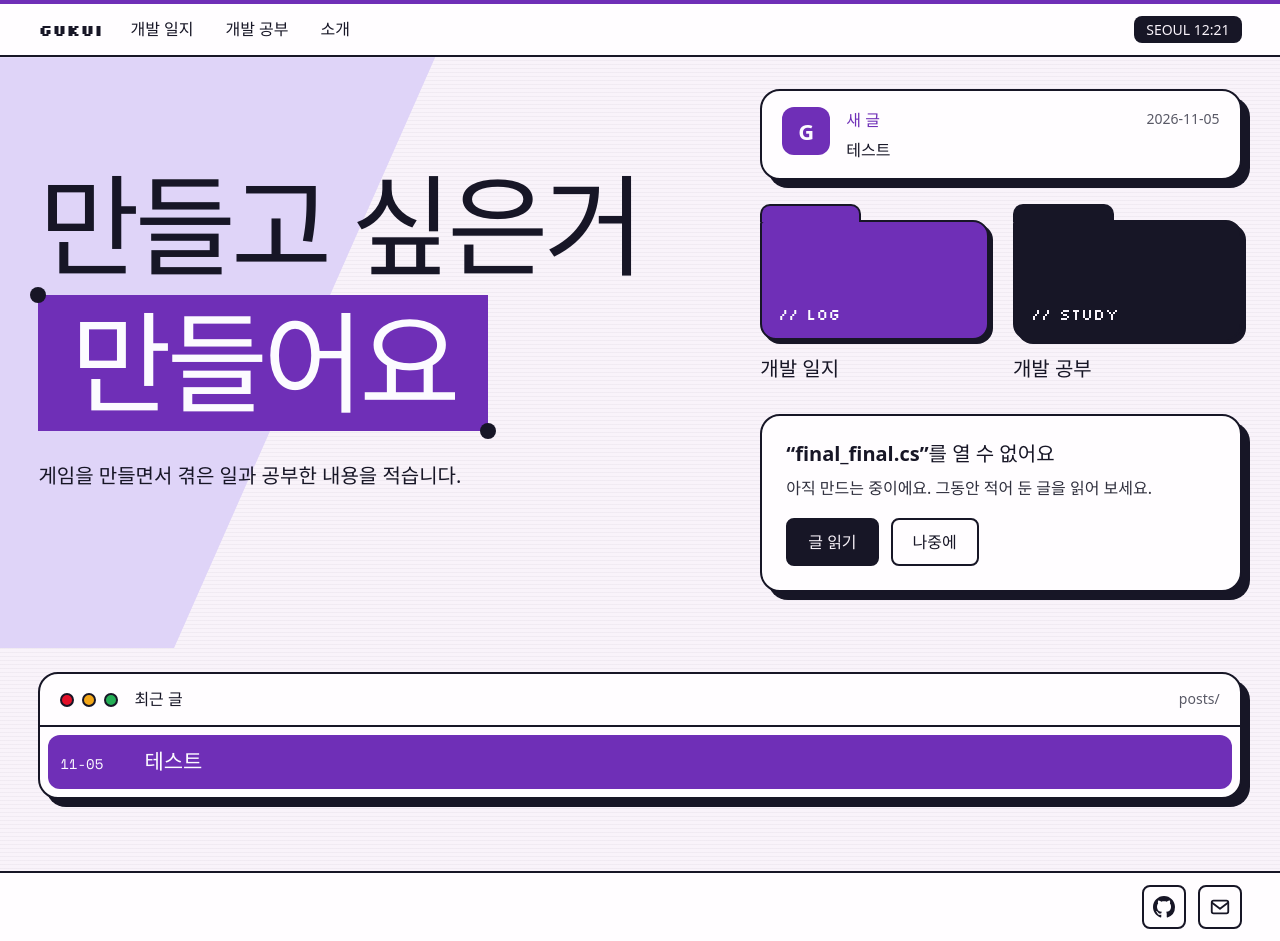
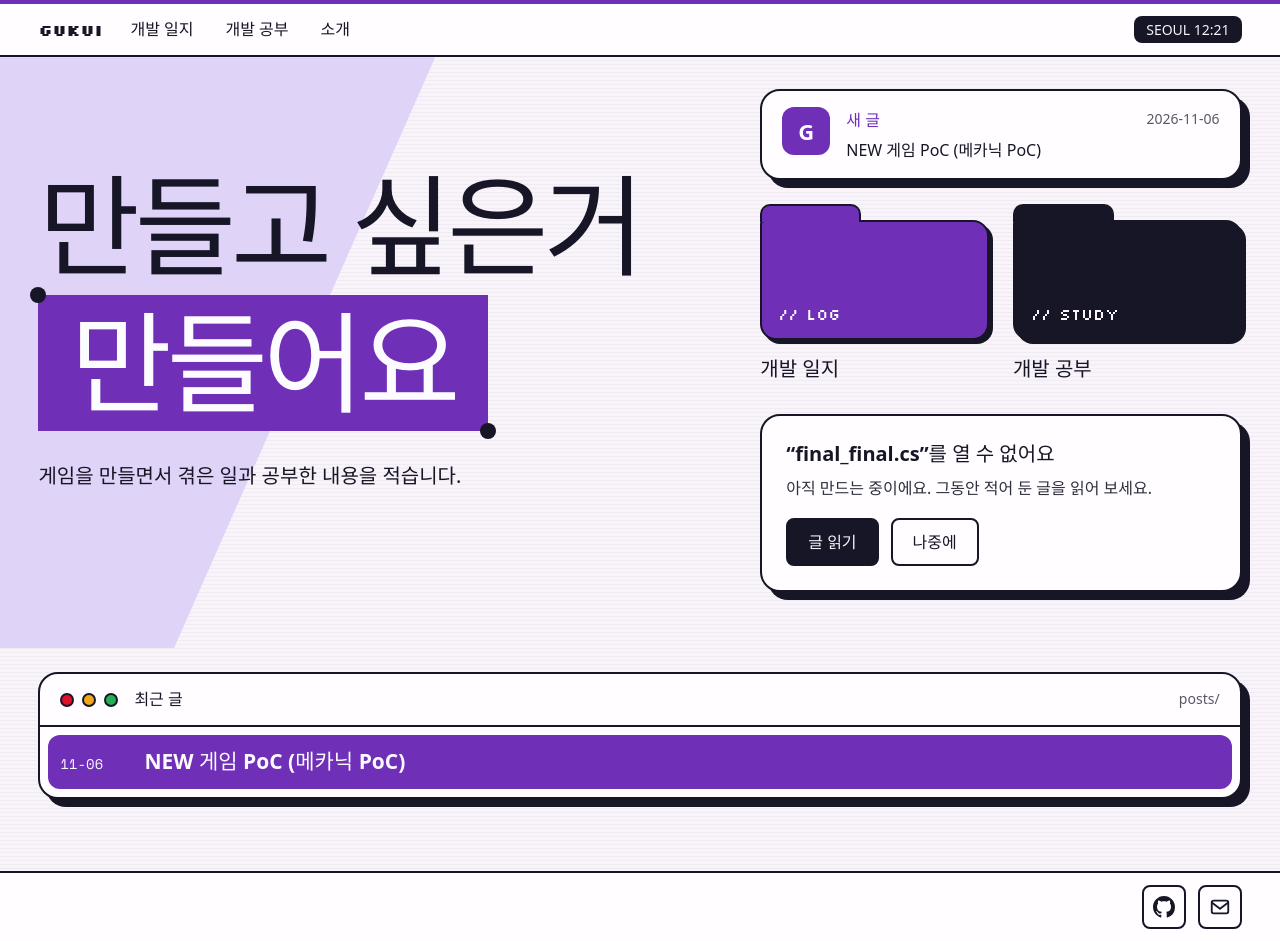
Before and after one commit to Gukui0516/Gukui0516.github.io, a Jekyll site: the page built from index.html, in a window 1280 px wide and 941 px high. Built offline with Jekyll 4.4.1, drawn with Linux system fonts in a browser that asks for light colours; some web fonts are replaced; part of the change alters nothing that is shown.

Commit message:
Add the first post: NEW 게임 PoC
Replace the placeholder test post with the 상하차 game PoC log, embed
its YouTube play video, and style embedded videos with a visible
keyboard focus ring.

Co-Authored-By: Claude Opus 5.5 <noreply@anthropic.com>

```diff
--- a/_posts/2026-11-05-test.md
+++ /dev/null
@@ -1,9 +0,0 @@
----
-layout: post
-title: 테스트
-category: log
----
-
-테스트
-
-![아이콘]({{ '/assets/cover-default.png' | relative_url }})
--- /dev/null
+++ b/_posts/2026-11-06-new-game-poc.md
@@ -0,0 +1,45 @@
+---
+title: NEW 게임 PoC (메카닉 PoC)
+category: log
+image: https://i.ytimg.com/vi/J1YWpSH-QC8/maxresdefault.jpg
+tags:
+  - PoC
+  - 멀티플레이
+  - 3D
+---
+
+서류도 다 떨어졌겠다.. 알바하면서 인디겜이나 만들어야겠다
+
+어떤 게임을 만들지 고민하다가 생각남!!
+
+저번에 친구 따라 상하차 알바를 했었음.
+일하다 보니까 이걸 멀티로 같이 하는 게임으로 만들면 재밌겠다는 생각이 들어서 바로 만들기 시작함.
+
+## 어떤 게임이냐면
+
+3D에 2~4인 멀티로 생각 중임. (리포나 그 캠핑카 끌고 다니는 게임처럼)
+
+할 일은 단순함. 트럭(1톤 윙바디) 몰고 가서 상차하고, 센터로 돌아와서 하차하는 거.
+
+트럭은 반드시 윙바디여야 함... 내가 일한 곳에선 윙바디 탔으니까!
+
+암튼 짐 싣고 센터에 오면 짐을 컨베이어 벨트에 내리고,
+
+5톤 트럭에 다시 하차와 적재까지 하면 끝!
+
+역할은 따로 정해 두지 않고 각자 하고 싶은 거 하게 할 생각임. 시간 안에 목표 개수를 채우면 스테이지 클리어.
+
+고민인 건 물건을 너무 던지면 파손되게 하는 거랑, 파손되면 불량품이 되고 불량품을 적재하면 돈을 적게 받는다든가 다른 페널티가 있다든가 하는
+그런 기믹들이 고민이다..
+
+## 지금은
+
+일단은 혼자 플레이할 수 있게 만들어 봤음.
+
+플레이 영상은 아래에.
+
+<div class="video"><iframe src="https://www.youtube-nocookie.com/embed/J1YWpSH-QC8" title="상하차게임 PoC" allow="accelerometer; clipboard-write; encrypted-media; gyroscope; picture-in-picture" allowfullscreen loading="lazy"></iframe></div>
+
+이제 멀티로 만들어야 하는데... 멀티는 안 해 봤지만 할 수 있겠지 뭐.
+
+3D 게임은 처음이라 얼마나 걸릴지 모르겠네..
--- a/assets/css/main.css
+++ b/assets/css/main.css
@@ -148,6 +148,9 @@ p { margin: 0; }
 .doc :not(pre) > code { padding: 2px 4px; background: var(--color-paper-2); border-radius: 4px; color: var(--color-ink); }
 .doc pre { margin: 20px 0 0; padding: 20px; background: var(--color-ink); border-radius: 12px; color: var(--color-paper); overflow-x: auto; font: 400 15px/1.7 var(--font-code); word-break: normal; }
 .doc pre code { font: inherit; }
+.doc .video { max-width: calc(100% - 6px); aspect-ratio: 16 / 9; margin-top: 24px; background: var(--color-ink); border: 1px solid var(--color-ink); border-radius: 4px; box-shadow: 6px 6px 0 var(--color-ink); }
+.doc .video iframe { display: block; width: 100%; height: 100%; border: 0; }
+.doc .video iframe.is-focused, .doc .video iframe:focus-visible { outline: 3px solid var(--color-focus); outline-offset: 4px; }
 .highlight .c, .highlight .c1, .highlight .cm, .highlight .cs { color: var(--color-code-comment); font-style: italic; }
 .highlight .k, .highlight .kd, .highlight .kn, .highlight .kp, .highlight .kr, .highlight .kt { color: var(--color-code-keyword); }
 .highlight .s, .highlight .s1, .highlight .s2, .highlight .sb, .highlight .sc { color: var(--color-code-string); }
--- a/assets/js/desk.js
+++ b/assets/js/desk.js
@@ -11,6 +11,15 @@
       document.getElementById('dialog').setAttribute('data-gone', '');
     });
   }
+
+  // Chrome does not match :focus on an embedded video while focus is inside it, so mark it by hand.
+  var markFocus = function () {
+    document.querySelectorAll(".video iframe").forEach(function (frame) {
+      frame.classList.toggle("is-focused", document.activeElement === frame);
+    });
+  };
+  window.addEventListener("blur", function () { setTimeout(markFocus, 0); });
+  window.addEventListener("focus", markFocus);
 
   // On wide screens the small home windows can be dragged by their title bars.
   document.querySelectorAll('[data-drag]').forEach(function (win) {
```
